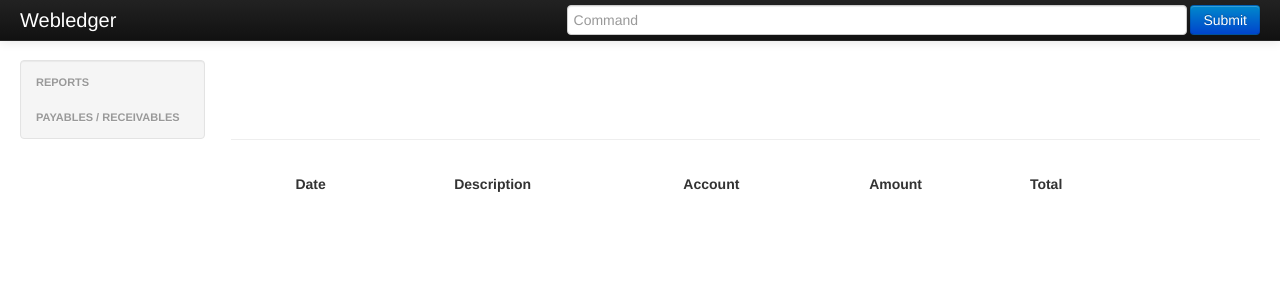
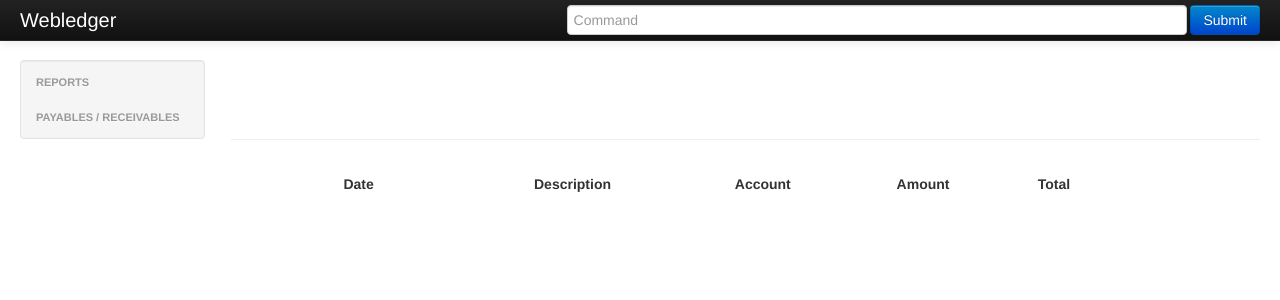
Before and after one commit to readysetmark/webledger, a Flask app: template webledger/templates/register.html in a window 1280 px wide. Shown: the top 300 px of the page. Run offline with Flask 2, Linux system fonts and the light colour scheme; the template is opened without the code that fills it, so the values that code supplies are empty; some libraries are stand-ins or nearby versions.

Commit message:
Added a min-width to the Date column on the register report.

```diff
--- a/webledger/templates/register.html
+++ b/webledger/templates/register.html
@@ -11,7 +11,7 @@
 	<section class="span10">
 		<table class="table table-hover table-condensed">
 			<thead>
-				<tr><th>Date</th><th>Description</th><th>Account</th><th>Amount</th><th>Total</th></tr>
+				<tr><th style="min-width: 75px;">Date</th><th>Description</th><th>Account</th><th>Amount</th><th>Total</th></tr>
 			</thead>
 			<tbody>
 			{% for line in page['data']['lines'] %}
```
